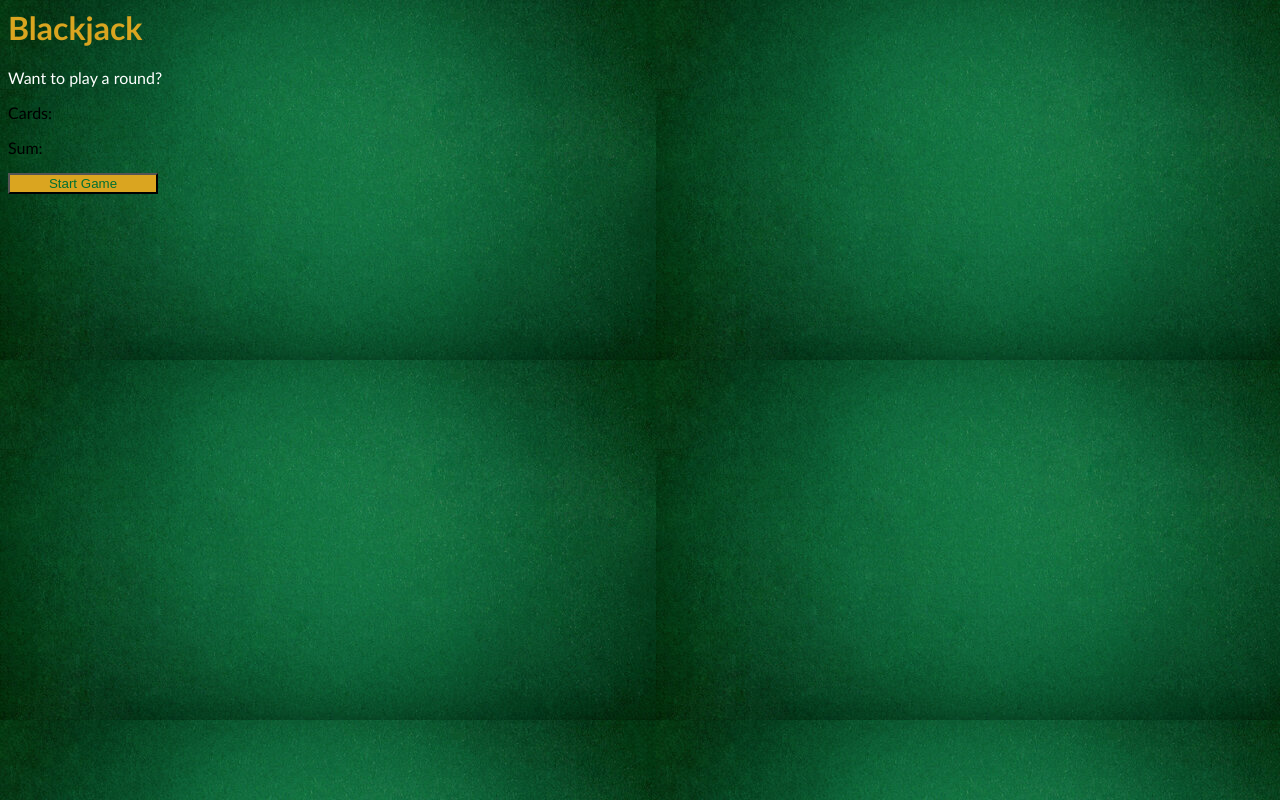
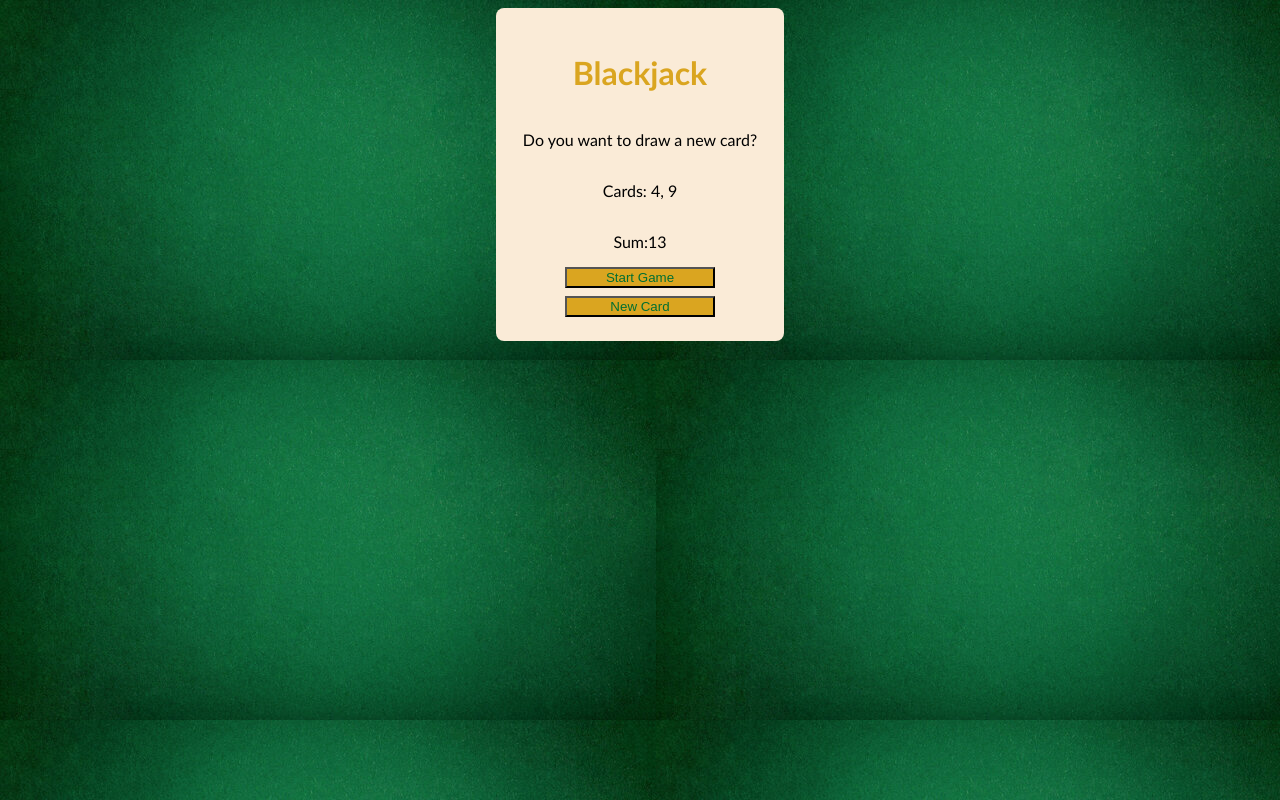
Before and after one commit to samlimby/Coding-101, a plain HTML site: page blackjack/index.html in a window 1280 px wide. Both pictures are taken after a click on the button "Start Game". Drawn offline with Linux system fonts and the light colour scheme.

Commit message:
blackjack project v0.1

```diff
--- a/blackjack/app.js
+++ b/blackjack/app.js
@@ -1,13 +1,26 @@
 let firstCard = 4;
 let secondCard = 9;
+let cards = [
+    firstCard,
+    secondCard
+];
 let hasBlackJack = false;
 let isAlive = true;
 let message = ""
+let messageEl = document.getElementById("message-el");
+let sumEl = document.getElementById("sum-el");
+let cardEl = document. getElementById("card-el")
 
-let sum = firstCard + secondCard;
+let sum = cards[0] + cards[1];
 
 function startGame() {
-    if (sum < 20) {
+    return renderGame();
+}
+
+function renderGame() {
+    cardEl.textContent = "Cards: " + cards[0] + ", " + cards[1];
+    sumEl.textContent = "Sum:" + sum;
+    if (sum <= 20) {
         message = "Do you want to draw a new card?"
     } else if (sum === 21) {
         message = "Wohoo! You've got Blackjack!";
@@ -17,5 +30,12 @@ function startGame() {
         isAlive = false
     }
 
-    console.log(message);
+    messageEl.textContent = message;
 }
+
+function newCard () {
+    let cardPlus = 7;
+    sum += cardPlus;
+    cards.push(cardPlus);
+    renderGame();
+}
--- a/blackjack/index.html
+++ b/blackjack/index.html
@@ -3,11 +3,16 @@
         <link rel="stylesheet" href="style.css">
     </head>
     <body>
-        <h1>Blackjack</h1>
-        <p id="message-el">Want to play a round?</p>
-        <p>Cards:</p>
-        <p>Sum:</p>
-        <button class="start-button" onclick="startGame()">Start Game</button>
-        <script src="index.js"></script>
+        <div class="display-container">
+            <h1>Blackjack</h1>
+            <p id="message-el">Want to play a round?</p>
+            <p id="card-el">Cards:</p>
+            <p id="sum-el">Sum:</p>
+            <div class="button-group">
+                <button class="start-button" onclick="startGame()">Start Game</button>
+                <button class="start-button" onclick="newCard()">New Card</button>
+            </div>
+        </div>
+        <script src="app.js"></script> <!-- Script included only once here -->
     </body>
 </html>
--- a/blackjack/style.css
+++ b/blackjack/style.css
@@ -1,6 +1,21 @@
 body {
     font-family: 'Trebuchet MS', 'Lucida Sans Unicode', 'Lucida Grande', 'Lucida Sans', Arial, sans-serif;
     background-image: url(images/table.jpeg);
+
+}
+
+.display-container {
+    display: flex;
+    width: 240px;
+    margin-top: 80px;
+    flex-direction: column;
+    align-items: center;
+    justify-content: center;
+    padding: 24px;
+    background-color: antiquewhite;
+    margin: auto;
+    border: beige;
+    border-radius: 8px;
 }
 
 h1 {
@@ -9,7 +24,7 @@ h1 {
 }
 
 #message-el {
-    color: white;
+    color: black;
     align-items: center;
 
 }
@@ -29,3 +44,12 @@ h1 {
     width: 150px;
     background: goldenrod;
 }
+
+.button-group {
+    display: flex;
+    width: 100%;
+    align-items: center;
+    gap: 8px;
+    justify-content: center;
+    flex-direction: column;
+}
```
